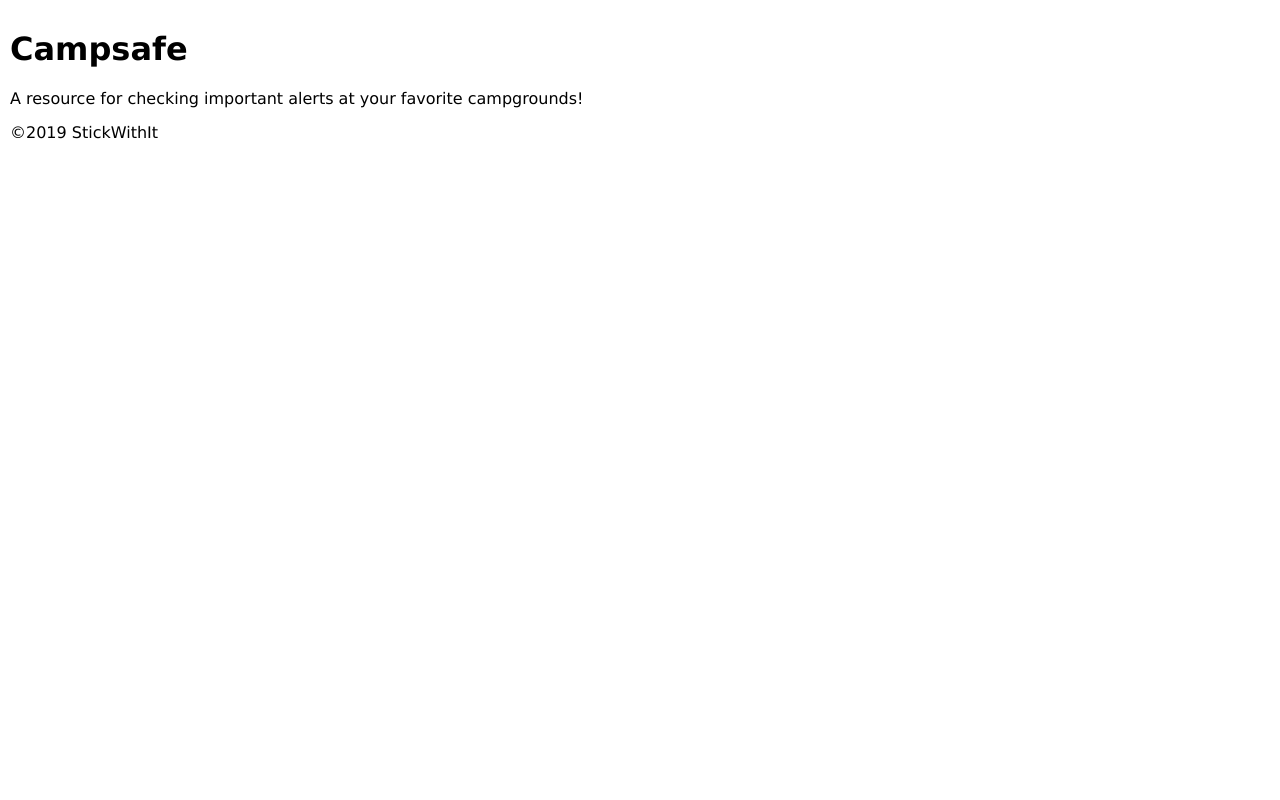
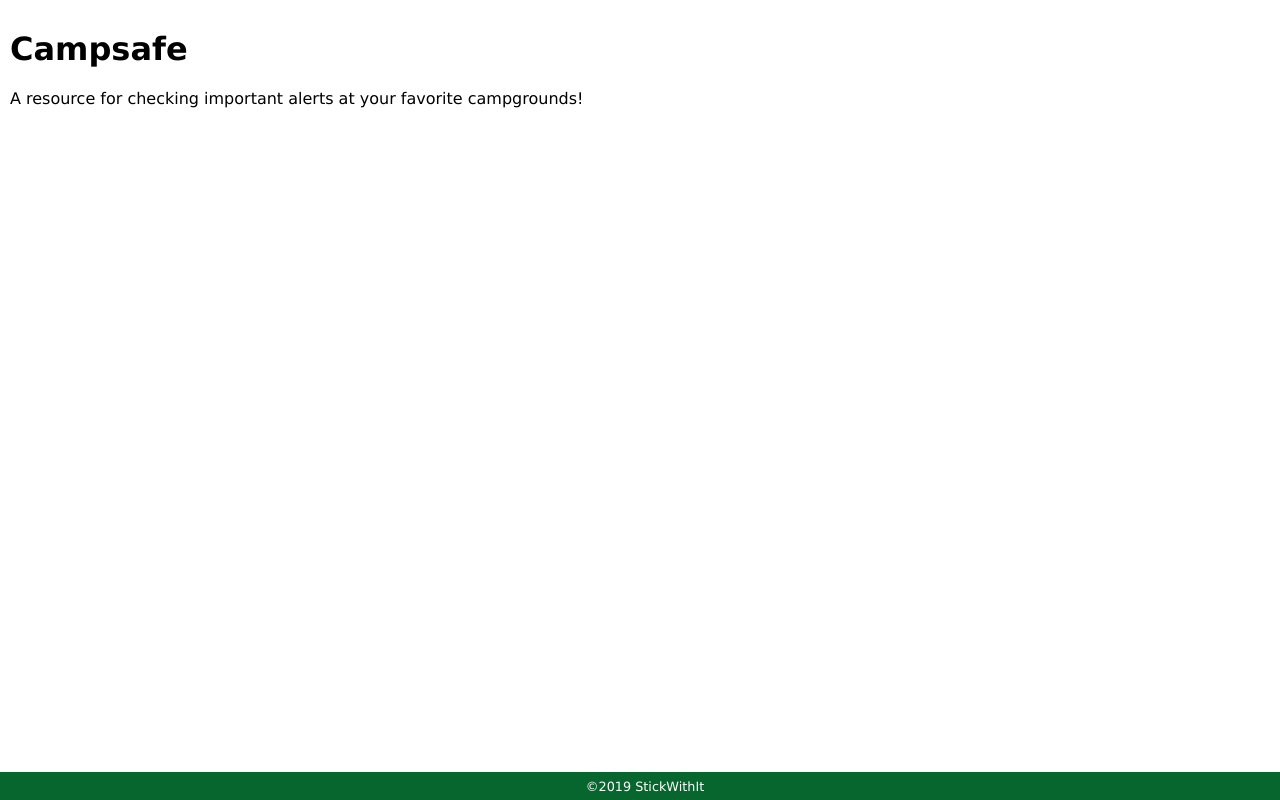
Before and after one commit to JacquesBegin/campsafe, a plain HTML site: page index.html in a window 1280 px wide. Drawn offline with Linux system fonts and the light colour scheme.

Commit message:
Adds small element to the footer content.

```diff
--- a/index.html
+++ b/index.html
@@ -16,7 +16,11 @@
       autofill inputs for state and campgrounds -->
     </main>
     <footer>
-        <span>&copy;2019 StickWithIt</span>
+        <small>&copy;<span id="footer-year"></span> StickWithIt</small>
     </footer>
+    <script>
+        var date = new Date();
+        document.getElementById("footer-year").innerHTML = date.getFullYear();
+      </script>
   </body>
 </html>
--- a/styles/styles.css
+++ b/styles/styles.css
@@ -2,3 +2,14 @@ body {
   font-family: Verdana, Geneva, Tahoma, sans-serif;
   padding: 10px;
 }
+
+footer {
+  position: fixed;
+  left: 0;
+  bottom: 0;
+  width: 100%;
+  padding: 5px;
+  background-color: rgb(6, 102, 46);
+  color: white;
+  text-align: center;
+}
```
